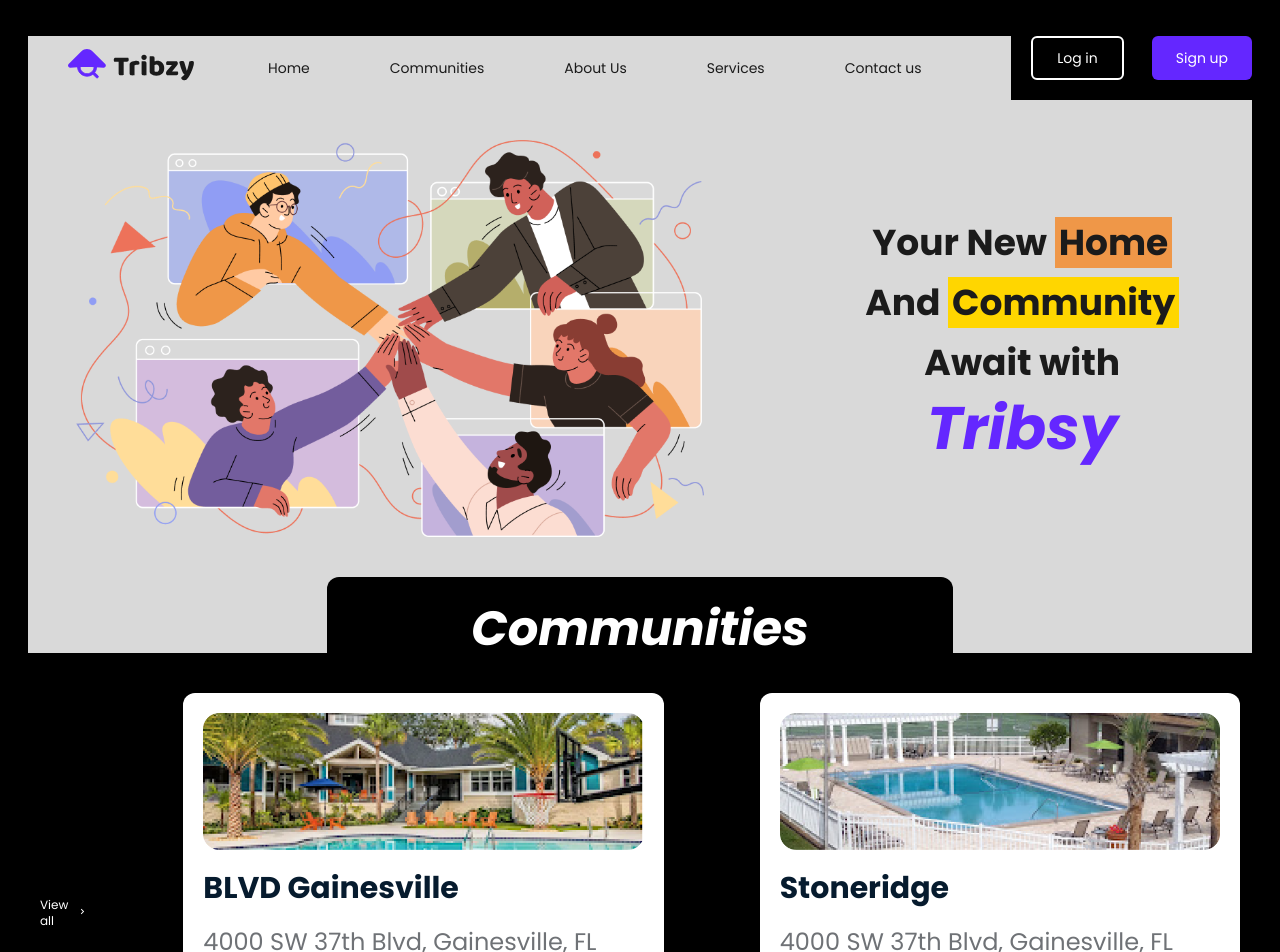
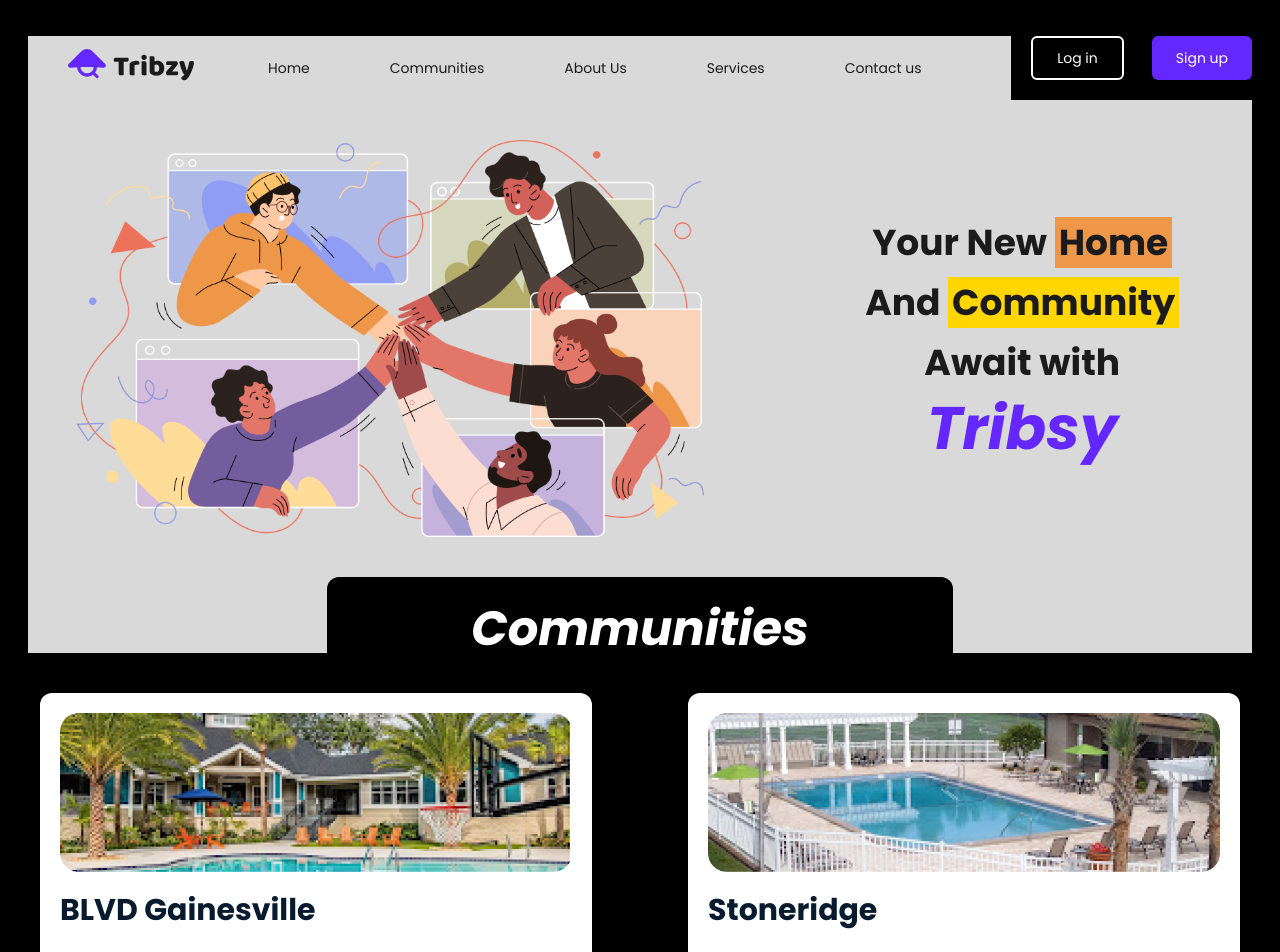
Before and after one commit to mandar-saiyan87/gnapikaco_tribzy, a React (Vite) app: page / in a window 1280 px wide. Shown: the top 952 px of the page. Built offline with nearby package versions, Linux system fonts and the light colour scheme.

Commit message:
css chnaged

```diff
--- a/src/pages/Homepage/Sections/Section2.jsx
+++ b/src/pages/Homepage/Sections/Section2.jsx
@@ -7,9 +7,9 @@ function Section2() {
   return (
     <>
       <div className='flex flex-col gap-y-3 px-3 my-5 md:flex md:flex-row md:items-center md:justify-center md:my-7 md:gap-x-5 lg:gap-x-12 lg:my-10 xl:gap-x-24'>
-        <div className='text-white text-xs flex items-center justify-end gap-x-1 cursor-pointer'>
+        <div className='text-white text-xs flex items-center justify-end gap-x-1 cursor-pointer lg:hidden'>
           <p>View all</p>
-          <MdChevronRight className='-mt-1' size={15}/>
+          <MdChevronRight className='-mt-1' size={15} />
         </div>
         {locations.map((location) => {
           return (
```
